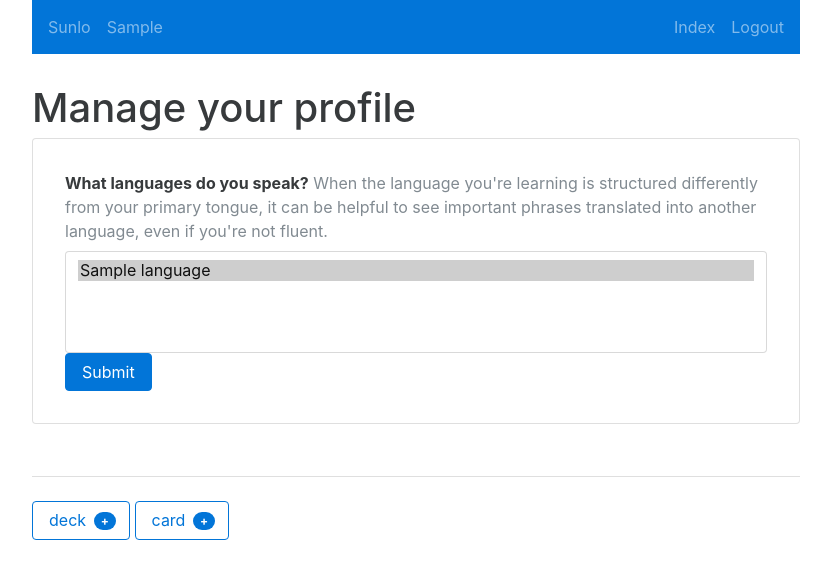
After one commit to michaelsnook/sunlo, a Django app: a page that uses cards/templates/cards/base.html in a window 1280 px wide. The commit adds this page. Shown: the top 579 px of the page, without its empty margins (224-1055 px from the left). Run offline with Django 3.2, Linux system fonts and the light colour scheme; a user stored in the database is signed in; tables that the repository leaves empty hold one stand-in row (values such as "Sample post"); style sheets or scripts are compiled from the project's sources; parts of the project's set-up code (start-up, migrations or seed data) failed here and were passed over; some libraries are stand-ins or nearby versions.

Commit message:
Add user profile page/view/url and begin view to set known languages

```diff
--- a/cards/models.py
+++ b/cards/models.py
@@ -37,8 +37,10 @@ class CardTranslation(models.Model):
 class Person(models.Model):
     user = models.OneToOneField(User, on_delete=models.CASCADE)
     facebook_name = models.CharField(max_length=200, blank=True)
+    speaks_languages = models.ManyToManyField(Language, related_name='speakers')
 
-    speaks_languages = models.ManyToManyField(Language, related_name='speakers')
+    def languages(self):
+        return Language.objects.filter(deck__person=self)
 
     def salutation(self):
         return self.user.first_name or self.user.username
--- a/cards/templates/cards/base.html
+++ b/cards/templates/cards/base.html
@@ -19,7 +19,7 @@
       <div class="nav navbar-nav">
         <a class="nav-item nav-link" href="{% url 'home' %}">Sunlo</a>
         {% if person %}
-        <a class="nav-item nav-link" href="{% url 'home' %}">{{ person.salutation|capfirst }}</a>
+        <a class="nav-item nav-link" href="{% url 'user_profile' %}">{{ person.salutation|capfirst }}</a>
         {% endif %}
         {% if deck %}
         <a class="nav-item nav-link" href="{% url 'my_deck' deck.language.name %}">{{ deck.language }}</a>
--- /dev/null
+++ b/cards/templates/cards/user_profile.html
@@ -0,0 +1,20 @@
+{% extends 'cards/base.html' %}
+{% block content %}
+
+<h1>Manage your profile</h1>
+<form method="POST" class="card">
+  {% csrf_token %}
+  <label>
+    <strong>What languages do you speak?</strong>
+    <span class="text-muted">When the language you're learning is structured differently from your primary tongue, it can be helpful to see important phrases translated into another language, even if you're not fluent.</span>
+  </label>
+  <select multiple name="set_languages" class="form-control" length="{{ languages.count }}">
+  {% for language in languages %}
+    <option value="{{ language.name }}" {% if language in person.languages %}selected{% endif %}>{{ language.name }}</option>
+  {% endfor %}
+  </select>
+
+  <button class="btn btn-primary">Submit</button>
+</form>
+
+{% endblock %}
--- a/cards/urls.py
+++ b/cards/urls.py
@@ -6,6 +6,7 @@ from . import views
 urlpatterns = [
     url(r'^index/$', views.index, name='index'),
     url(r'^$', views.home, name='home'),
+    url(r'^me/$', views.user_profile, name='user_profile'),
     url(r'^login/$', views.login_page, name='login_page'),
     url(r'^signup/$', views.user_register, name='user_register'),
     url(r'^logout/$', views.logout_page, name='logout_page'),
--- a/cards/views.py
+++ b/cards/views.py
@@ -32,6 +32,8 @@ def user_register(request):
         person = Person.objects.create(user=user)
         if user is not None:
             login(request, user)
+            messages.success('Congratulations on creating your account!')
+            return redirect('user_profile')
         else:
             messages.error(request, 'Something went wrong, please try again')
     return redirect('home')
@@ -182,6 +184,18 @@ def card_add(request):
     return render(request, 'cards/card_add.html', context)
 
 @login_required
+def user_profile(request):
+    if request.method == 'POST':
+        person = request.user.person
+        set_languages = request.POST.getlist('set_languages')
+        # for name in set_languages:
+        #    use the language name to grab the language and create a thing
+        # person.speaks_languages = language_results
+        messages.success(request, 'Account information changed')
+
+    return render(request, 'cards/user_profile.html', {})
+
+@login_required
 def my_deck(request, deck_language_name):
     context = {}
     try:
```
